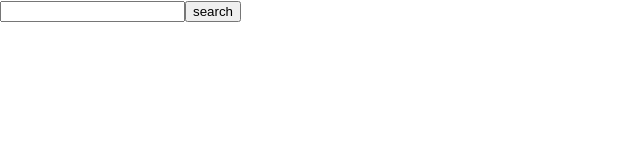
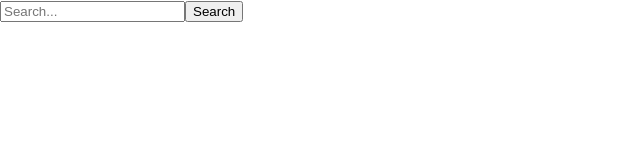
Before and after one commit to ian117/pokemonApp, a React (Create React App) app: page / in a window 1280 px wide. Shown: the top 160 px of the page, without its empty margins (0-640 px from the left). Built offline with nearby package versions, Linux system fonts and the light colour scheme.

Commit message:
Search component en App

```diff
--- a/src/App.js
+++ b/src/App.js
@@ -1,4 +1,5 @@
 import React, { useState } from "react";
+import SearchComponent from './components/SearchComponent'
 
 export default function App() {
   const [search, setSearch] = useState("");
@@ -16,11 +17,8 @@ export default function App() {
 
   return (
     <div className="App">
-      <input onChange={handleSearch} value={search} />
-      <button type="button" onClick={doSearch}>
-        search
-      </button>
-      <div>{type}</div>
+    <SearchComponent searchTerm={search} searchHandler={handleSearch} buttonHandler={doSearch}/>
+    <div>{type}</div>
     </div>
   );
 }
```
